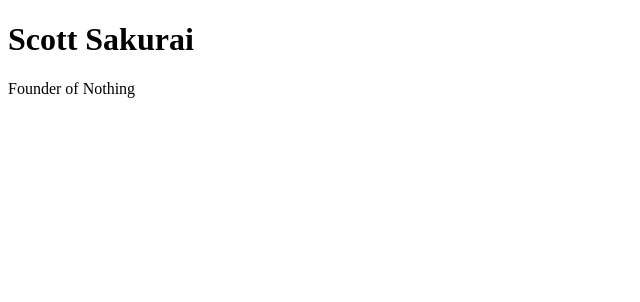
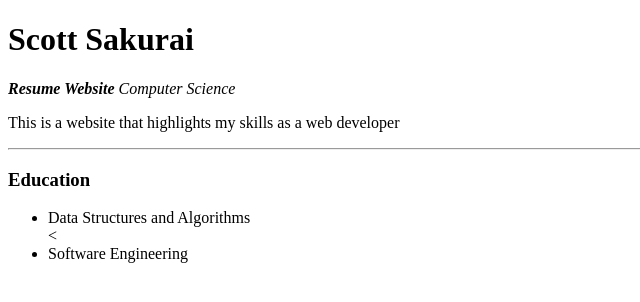
Before and after one commit to scottsak/FirstWebsite, a plain HTML site: page Web Development/HTML-Personal Site/index.html in a window 1280 px wide. Shown: the whole page, without its empty margins (0-640 px from the left). Drawn offline with Linux system fonts and the light colour scheme.

Commit message:
created a paragraph

```diff
--- a/Web Development/HTML-Personal Site/index.html
+++ b/Web Development/HTML-Personal Site/index.html
@@ -2,12 +2,23 @@
 <html lang="en" dir="ltr">
   <head>
     <meta charset="utf-8">
+
     <title>Scott Sakurai Personal Site</title>
   </head>
   <body>
     <h1>Scott Sakurai</h1>
     <p>
-      Founder of Nothing
+      <em><strong>Resume Website</strong>
+      Computer Science</em>
       </p>
+      <p>This is a website that highlights my skills as a web developer</p>
+      <hr />
+      <h3> Education</h3>
+      <ul>
+        <li>
+          Data Structures and Algorithms
+          </li>
+          <<li>Software Engineering</li>
+      </ul>
   </body>
 </html>
```
